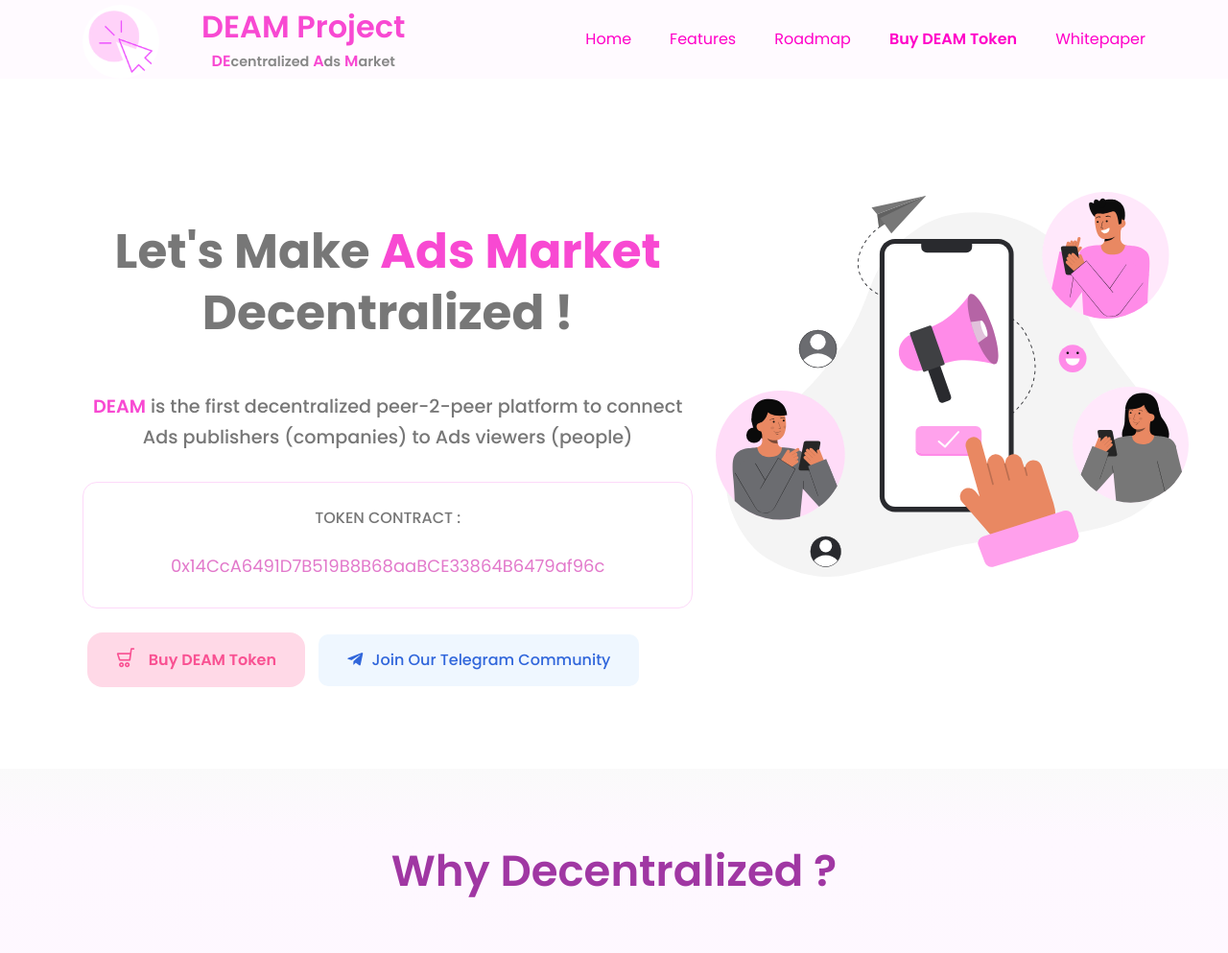
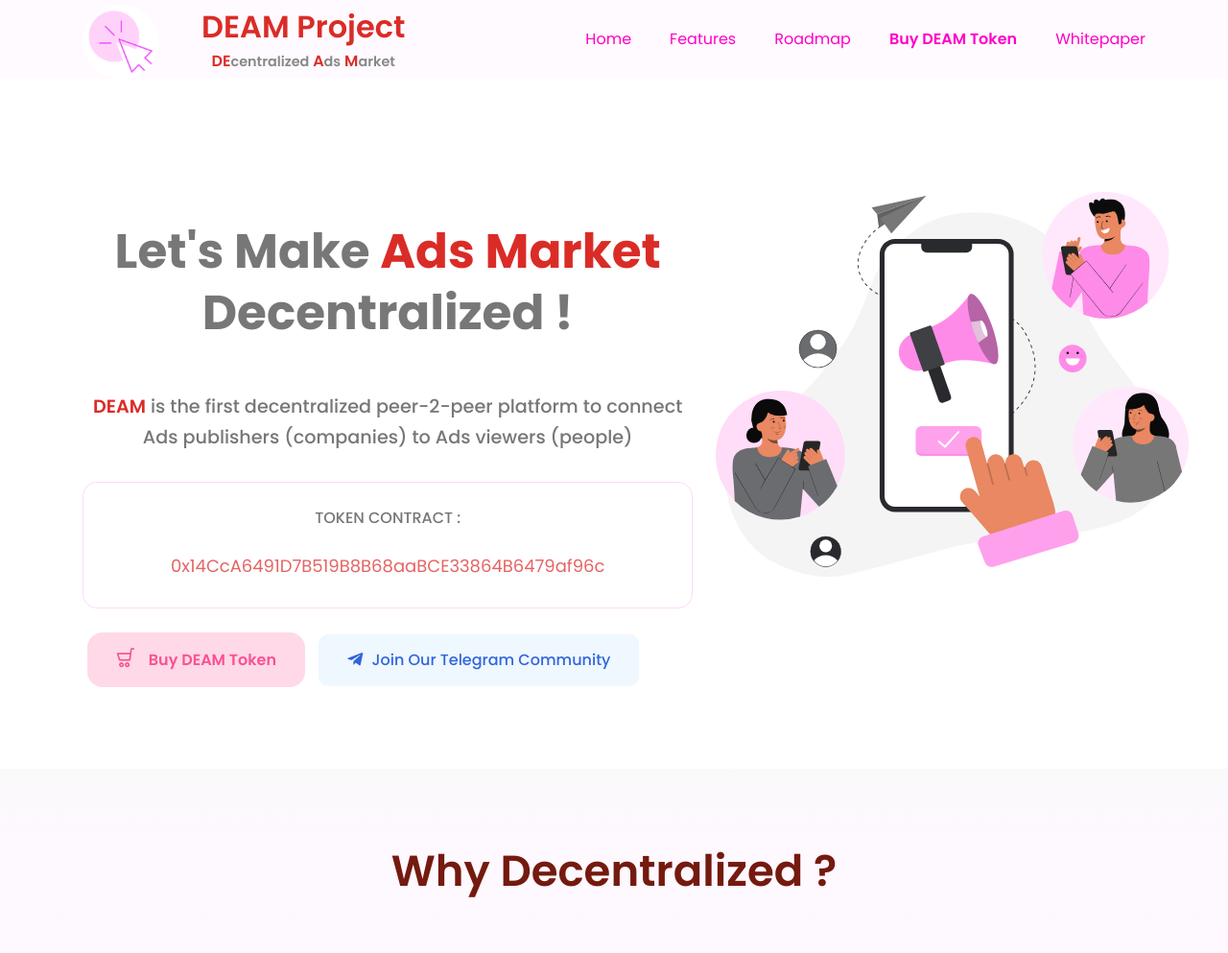
Before and after one commit to deamproject/staticweb, a plain HTML site: page index.html in a window 1280 px wide. Shown: the top 993 px of the page at 96% size. Drawn offline with Linux system fonts and the light colour scheme.

Commit message:
update color

```diff
--- a/assets/css/main14.css
+++ b/assets/css/main14.css
@@ -2237,15 +2237,15 @@ p {
 }
 
 .text-white {
-  color : rgb(248, 73, 210)!important;
+  color : rgb(218, 44, 39)!important;
 }
 
 .text-light {
-  color : rgb(226, 121, 203)!important;
+  color : rgb(230, 99, 99)!important;
 }
 
 .text-title {
-  color : rgb(160, 55, 163) !important;
+  color : rgb(116, 26, 14) !important;
 }
 
 
```
